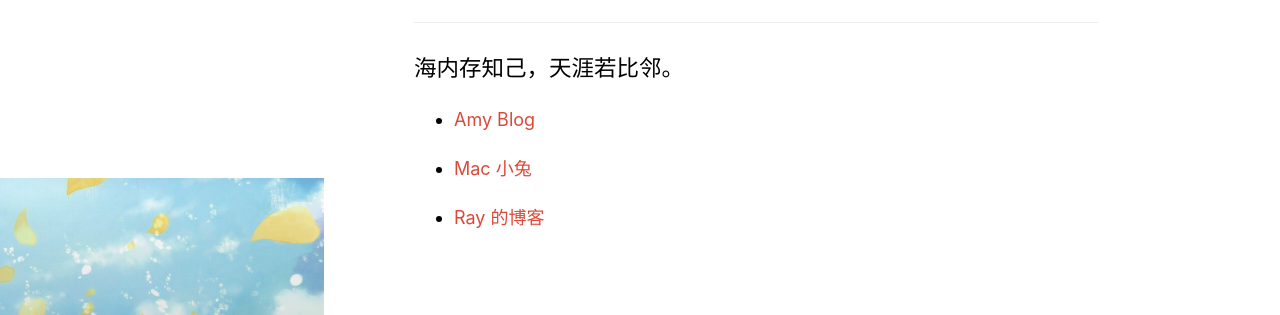
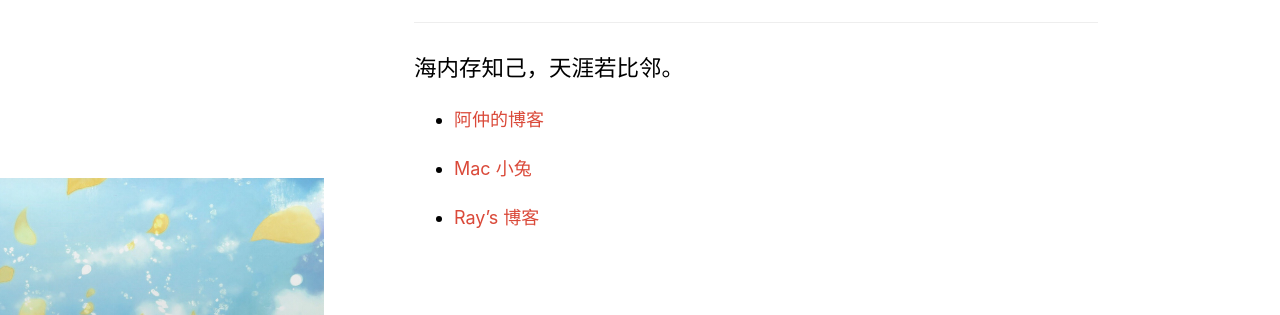
Before and after one commit to ybm/myanbin.github.io, a Jekyll site: the page built from link.md, in a window 1280 px wide. Shown: the part 122-437 px from the top of the page. Built offline with Jekyll 4.4.1, drawn with Linux system fonts in a browser that asks for light colours.

Commit message:
edit blogroll

```diff
--- a/link.md
+++ b/link.md
@@ -16,8 +16,8 @@ order: 5
 海内存知己，天涯若比邻。
 {:.lead}
 
-* [Amy Blog](https://banyaner.github.io/)
+* [阿仲的博客](https://banyaner.github.io/)
 
 * [Mac 小兔](https://perixiaowan.github.io/)
 
-* [Ray 的博客](https://ray34.github.io/)
+* [Ray's 博客](https://ray34.github.io/)
```
